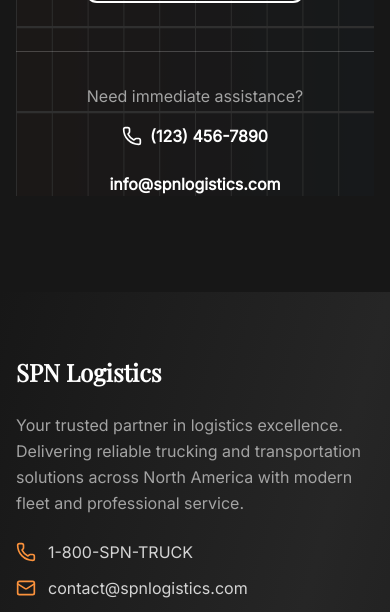
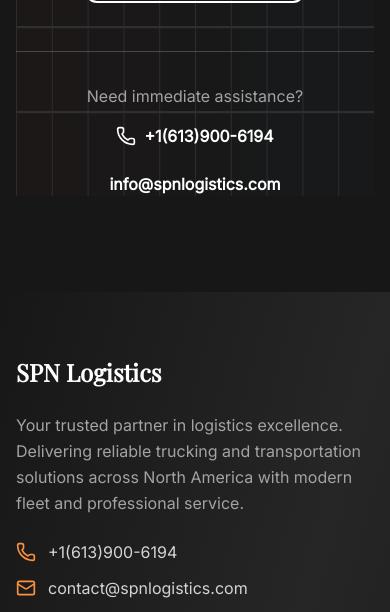
Before and after one commit to Parmjot23/SPN, a React (Vite) app: page / in a window 390 px wide. Shown: the part 8420-9032 px from the top of the page. Built offline with nearby package versions, Linux system fonts and the light colour scheme.

Commit message:
Update contact information with new phone number
Co-authored-by: parmjotsingh108 <parmjotsingh108@gmail.com>

```diff
--- a/src/layout/Footer.tsx
+++ b/src/layout/Footer.tsx
@@ -28,7 +28,7 @@ const Footer: React.FC = () => {
             <div className="space-y-3">
               <div className="flex items-center space-x-3">
                 <Phone className="w-5 h-5 text-primary-400" />
-                <span className="font-body">1-800-SPN-TRUCK</span>
+                <span className="font-body">+1(613)900-6194</span>
               </div>
               <div className="flex items-center space-x-3">
                 <Mail className="w-5 h-5 text-primary-400" />
--- a/src/layout/Navbar.tsx
+++ b/src/layout/Navbar.tsx
@@ -67,7 +67,7 @@ const Navbar: React.FC = () => {
           </motion.div>
 
           {/* Desktop Navigation */}
-          <div className="hidden lg:flex items-center space-x-1">
+          <div className="hidden lg:flex items-center space-x-8">
             {navItems.map((item, index) => (
               <motion.div
                 key={item.to}
--- a/src/pages/Home.tsx
+++ b/src/pages/Home.tsx
@@ -625,9 +625,9 @@ const Home: React.FC = () => {
             >
               <p className="text-neutral-400 mb-4">Need immediate assistance?</p>
               <div className="flex flex-col sm:flex-row items-center justify-center gap-6 text-white">
-                <a href="tel:+1234567890" className="flex items-center space-x-2 hover:text-primary-400 transition-colors">
+                <a href="tel:+16139006194" className="flex items-center space-x-2 hover:text-primary-400 transition-colors">
                   <Phone className="w-5 h-5" />
-                  <span className="font-semibold">(123) 456-7890</span>
+                  <span className="font-semibold">+1(613)900-6194</span>
                 </a>
                 <span className="hidden sm:block text-neutral-500">|</span>
                 <a href="mailto:info@spnlogistics.com" className="hover:text-primary-400 transition-colors font-semibold">
```
